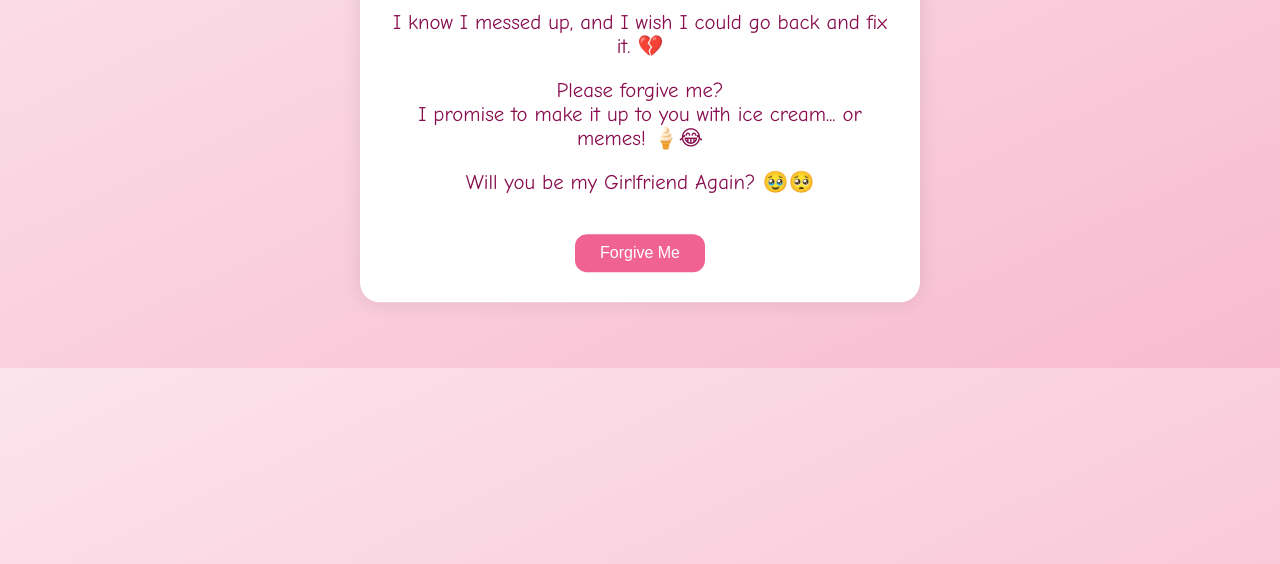
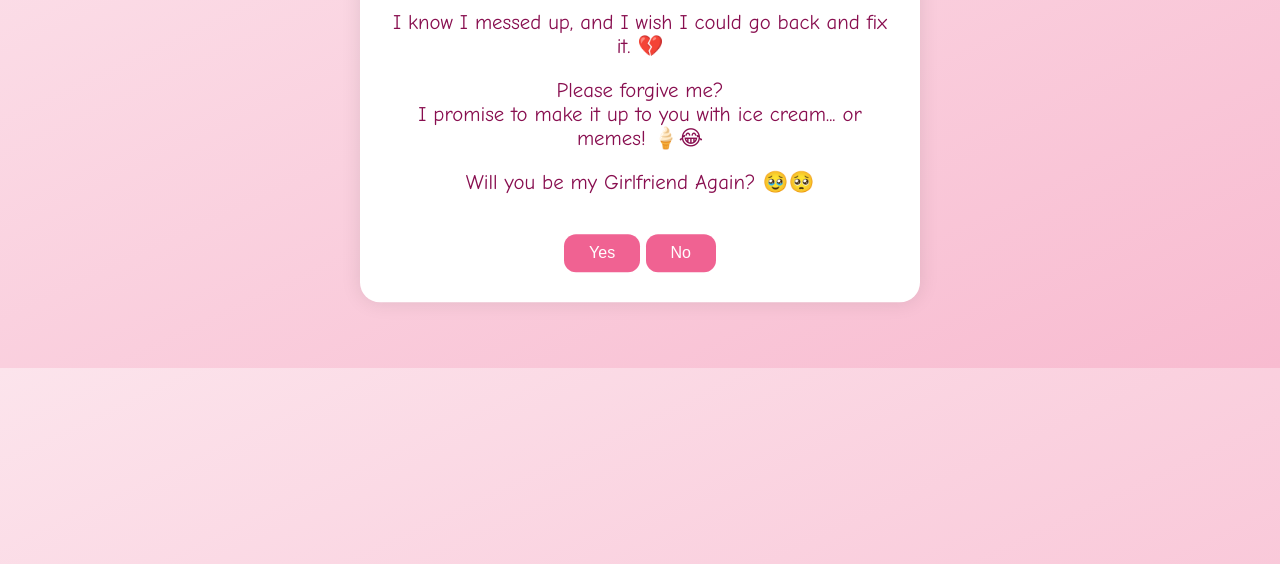
Before and after one commit to Vinney-M/Sorry, a plain HTML site: page index.html in a window 1280 px wide. Shown: the part 236-800 px from the top of the page. Drawn offline with Linux system fonts and the light colour scheme.

Commit message:
Update index.html

```diff
--- a/index.html
+++ b/index.html
@@ -13,7 +13,8 @@
     <p>I know I messed up, and I wish I could go back and fix it. 💔</p>
     <p>Please forgive me?<br> I promise to make it up to you with ice cream... or memes! 🍦😂</p>
     <p>Will you be my Girlfriend Again? 🥹🥺</p>
-    <button class="button" onclick="alert('Yay! You forgave me! 😄')">Forgive Me</button>
+    <button class="button" onclick="alert('Yay! You agreeed! 😄')">Yes</button>
+     <button class="button" onclick="alert('Okay I will not ask again 😔')">No</button>
   </div>
 </body>
 </html>
```
